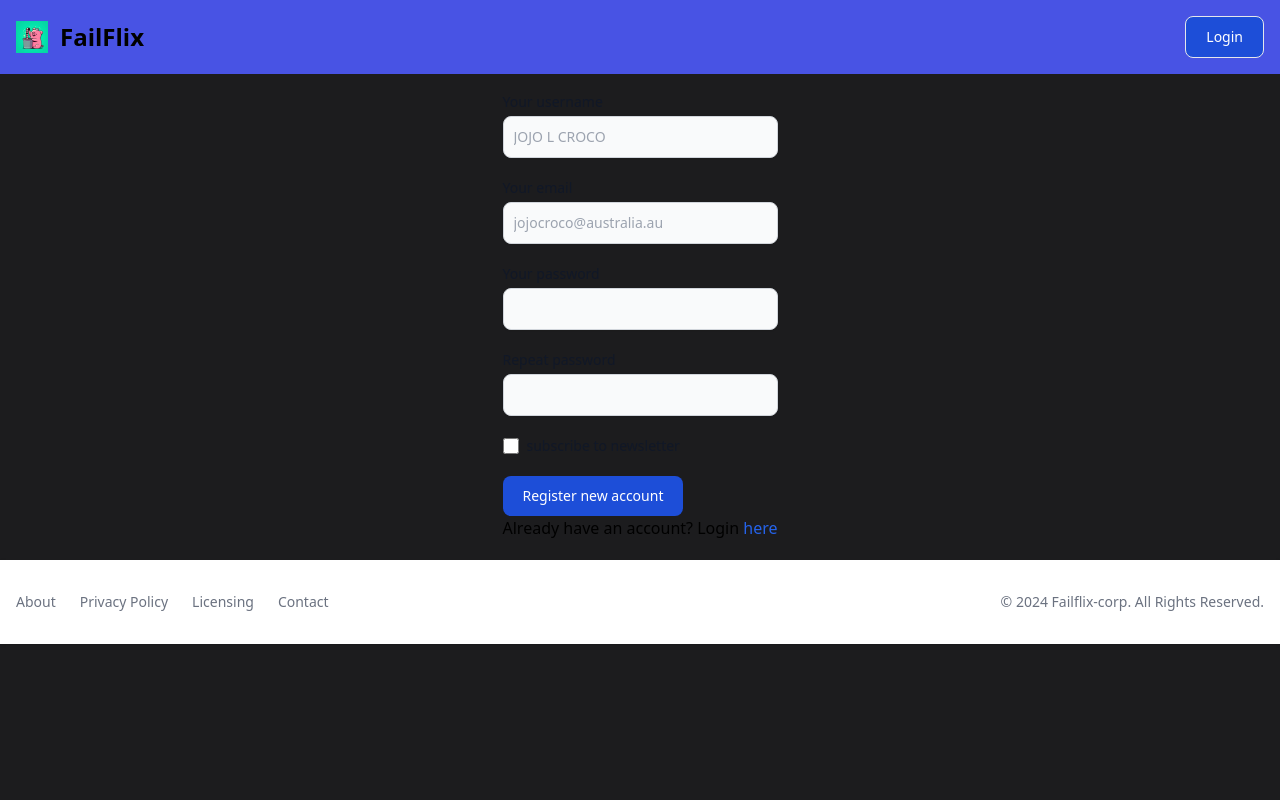
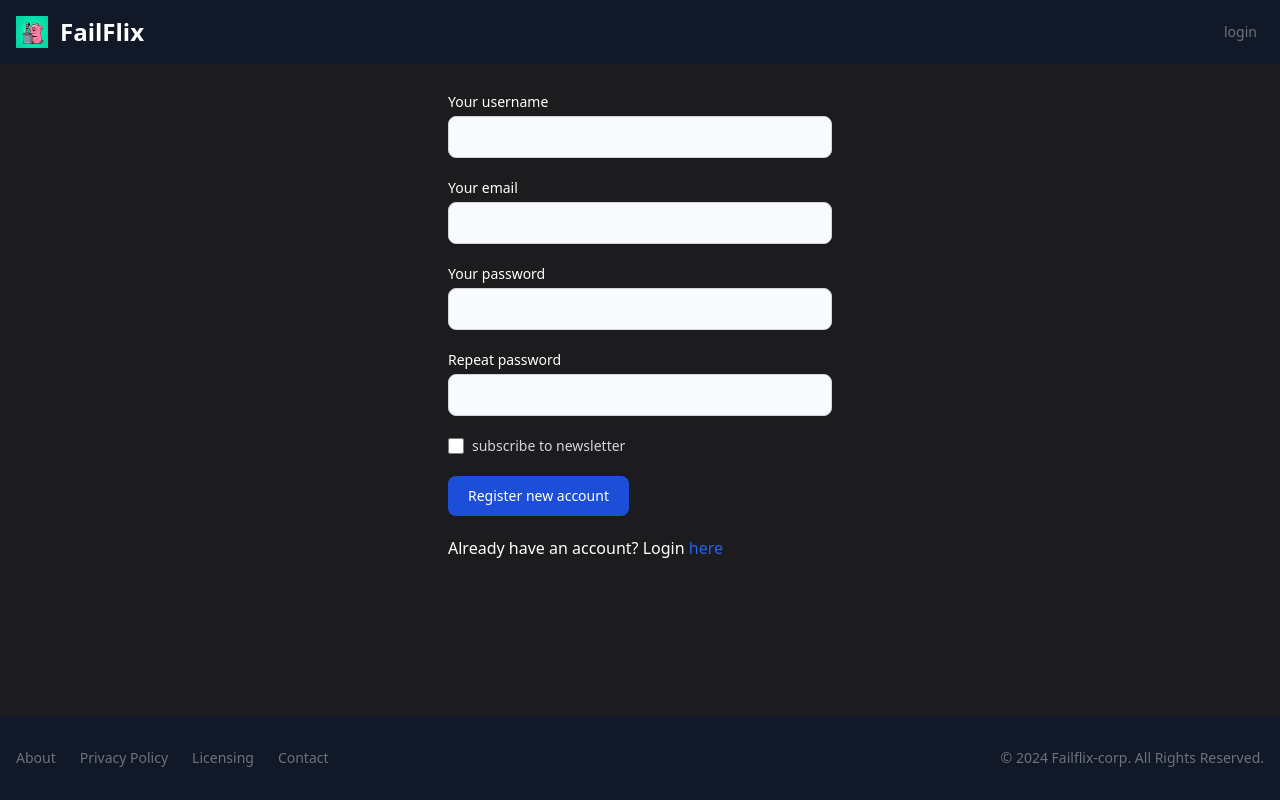
Before and after one commit to anthosaxe/getflix, a PHP site: page /register.php in a window 1280 px wide. Run offline with PHP 8.4, Linux system fonts and the light colour scheme; some libraries are stand-ins or nearby versions.

Commit message:
front fix

```diff
--- a/source/css/style.css
+++ b/source/css/style.css
@@ -1,8 +1,10 @@
 html,
 body {
+    height: 100%;
     margin: 0; /* Supprime les marges par défaut du body */
     display: flex;
     flex-direction: column;
+    min-height: 100vh;
 }
 
 body {
@@ -34,13 +36,12 @@ body {
 }
 
 .genre-button:hover {
-    background-color: #0056b3;
+    background-color: black;
 }
 
 /* Container for the movie details */
 .movie-detail {
     display: flex;
-    background: linear-gradient(135deg, #4853e4 50%, #ea13b6 100%);
     padding: 20px;
     border-radius: 15px;
     margin: 20px;
@@ -73,7 +74,6 @@ body {
 
 .movie-detail .rating {
     font-size: 1.2rem;
-    color: #ffeb3b;
     margin-bottom: 5px;
 }
 
@@ -106,3 +106,7 @@ body {
   #page-numbers button.bg-blue-500 {
     @apply bg-blue-500 text-white;
   }
+
+  .flex-1 {
+    flex: 1;
+}
--- a/source/ind-script.js
+++ b/source/ind-script.js
@@ -150,7 +150,7 @@ let movies = [];
         pageNumberButton.className = 'px-3 py-1 rounded-lg';
 
         if (i === currentPage) {
-          pageNumberButton.classList.add('bg-blue-500', 'text-white');
+          pageNumberButton.classList.add('bg-gray-400', 'text-white');
         } else {
           pageNumberButton.classList.add('bg-gray-200', 'text-gray-700');
         }
--- a/source/register.php
+++ b/source/register.php
@@ -13,64 +13,64 @@ if (isset($_SESSION['error'])) {
 <head>
     <meta charset="UTF-8">
     <meta name="viewport" content="width=device-width, initial-scale=1.0">
+    <script src="https://cdn.tailwindcss.com"></script>
+    <link rel="stylesheet" href="./css/style.css">
     <title>Failflix</title>
-    <link rel="stylesheet" href="./css/style.css">
-    <script src="https://cdn.tailwindcss.com"></script>
 </head>
 
-<body class="body-color">
-    <nav class="color-class border-gray-200 fixed w-full top-0 left-0 z-50">
-        <div class="flex flex-wrap justify-between items-center mx-auto max-w-screen-xl p-4">
+<body>
+
+    <div class="flex flex-col h-screen justify-between">
+    <header>
+      <nav class="color-class border-gray-200 fixed w-full top-0 left-0 z-50 bg-gray-900">
+        <div class="container mx-auto p-4">
+          <div class="flex flex-wrap justify-between items-center">
             <a href="./index.php" class="flex items-center space-x-3 rtl:space-x-reverse">
-                <img src="./images/cochon.jpg" class="h-8" alt="Flowbite Logo" />
-                <span class="self-center text-2xl font-semibold whitespace-nowrap dark:text-white">FailFlix</span>
+              <img src="./images/cochon.jpg" class="h-8" />
+              <span class="self-center text-2xl font-semibold whitespace-nowrap text-white">FailFlix</span>
             </a>
-            <div class="flex items-center space-x-6 rtl:space-x-reverse">
-                <a href="login.php" class="border text-white bg-blue-700 hover:bg-blue-800 focus:ring-4 focus:ring-blue-300 font-medium rounded-lg text-sm px-5 py-2.5 dark:bg-blue-600 dark:hover:bg-blue-700 focus:outline-none dark:focus:ring-blue-800">Login</a>
+
+            <button class="inline-flex items-center p-2 w-12 h-8 text-sm text-gray-500 rounded-lg hover:bg-gray-100 focus:outline-none focus:ring-2 focus:ring-gray-200 dark:text-gray-400 dark:hover:bg-gray-700 dark:focus:ring-gray-600" aria-controls="nav-menu" aria-expanded="false">
+              <a href="login.php">login</a>
+            </button>
           </div>
         </div>
       </nav>
+    </header>
+
+        <main class="mb-auto h-10">
             <form class="max-w-sm mx-auto my-5" action="./include/register_process.php" method="post">
                 <div class="mb-5">
-            <label for="username" class="block mb-1 text-sm font-medium text-gray-900 dark:text-white">Your username</label>
-            <input id="username" name="username" class="shadow-sm bg-gray-50 border border-gray-300 text-gray-900 text-sm rounded-lg focus:ring-blue-500 focus:border-blue-500 block w-full p-2.5 dark:bg-gray-700 dark:border-gray-600 dark:placeholder-gray-400 dark:text-white dark:focus:ring-blue-500 dark:focus:border-blue-500 dark:shadow-sm-light" placeholder="JOJO L CROCO" required />
+                    <label for="username" class="block mb-1 text-sm font-medium text-white">Your username</label>
+                    <input id="username" name="username" class="shadow-sm bg-gray-50 border border-gray-300 text-gray-900 text-sm rounded-lg focus:ring-blue-500 focus:border-blue-500 block w-full p-2.5 dark:bg-gray-700 dark:border-gray-600 dark:placeholder-gray-400 dark:text-white dark:focus:ring-blue-500 dark:focus:border-blue-500 dark:shadow-sm-light" required />
                 </div>
                 <div class="mb-5">
-            <label for="email" class="block mb-1 text-sm font-medium text-gray-900 dark:text-white">Your email</label>
-            <input type="email" id="email" name="email" class="shadow-sm bg-gray-50 border border-gray-300 text-gray-900 text-sm rounded-lg focus:ring-blue-500 focus:border-blue-500 block w-full p-2.5 dark:bg-gray-700 dark:border-gray-600 dark:placeholder-gray-400 dark:text-white dark:focus:ring-blue-500 dark:focus:border-blue-500 dark:shadow-sm-light" placeholder="jojocroco@australia.au" required />
+                    <label for="email" class="block mb-1 text-sm font-medium text-white">Your email</label>
+                    <input type="email" id="email" name="email" class="shadow-sm bg-gray-50 border border-gray-300 text-gray-900 text-sm rounded-lg focus:ring-blue-500 focus:border-blue-500 block w-full p-2.5 dark:bg-gray-700 dark:border-gray-600 dark:placeholder-gray-400 dark:text-white dark:focus:ring-blue-500 dark:focus:border-blue-500 dark:shadow-sm-light" required />
                 </div>
                 <div class="mb-5">
-            <label for="password" class="block mb-1 text-sm font-medium text-gray-900 dark:text-white">Your password</label>
+                    <label for="password" class="block mb-1 text-sm font-medium text-white">Your password</label>
                     <input type="password" id="password" name="password" class="shadow-sm bg-gray-50 border border-gray-300 text-gray-900 text-sm rounded-lg focus:ring-blue-500 focus:border-blue-500 block w-full p-2.5 dark:bg-gray-700 dark:border-gray-600 dark:placeholder-gray-400 dark:text-white dark:focus:ring-blue-500 dark:focus:border-blue-500 dark:shadow-sm-light" required />
                 </div>
                 <div class="mb-5">
-            <label for="repeat-password" class="block mb-1 text-sm font-medium text-gray-900 dark:text-white">Repeat password</label>
+                    <label for="repeat-password" class="block mb-1 text-sm font-medium text-white">Repeat password</label>
                     <input type="password" id="repeat-password" name="confirm_password" class="shadow-sm bg-gray-50 border border-gray-300 text-gray-900 text-sm rounded-lg focus:ring-blue-500 focus:border-blue-500 block w-full p-2.5 dark:bg-gray-700 dark:border-gray-600 dark:placeholder-gray-400 dark:text-white dark:focus:ring-blue-500 dark:focus:border-blue-500 dark:shadow-sm-light" required />
                 </div>
                 <div class="flex items-start mb-5">
                     <div class="flex items-center h-5">
                         <input id="terms" type="checkbox" name="newsletter" value="" class="w-4 h-4 border border-gray-300 rounded bg-gray-50 focus:ring-3 focus:ring-blue-300 dark:bg-gray-700 dark:border-gray-600 dark:focus:ring-blue-600 dark:ring-offset-gray-800 dark:focus:ring-offset-gray-800" />
                     </div>
-            <label for="terms" class="ms-2 text-sm font-medium text-gray-900 dark:text-gray-300">subscribe to newsletter</a></label>
+                    <label for="terms" class="ms-2 text-sm font-medium text-gray-300">subscribe to newsletter</a></label>
                 </div>
-        <button type="submit" class="text-white bg-blue-700 hover:bg-blue-800 focus:ring-4 focus:outline-none focus:ring-blue-300 font-medium rounded-lg text-sm px-5 py-2.5 text-center dark:bg-blue-600 dark:hover:bg-blue-700 dark:focus:ring-blue-800">Register new account</button>
-        <p>Already have an account? Login <a href="login.php" class="mb-4 font-medium text-blue-600 dark:text-blue-500 hover:underline">here</a></p>
+                <button type="submit" class="mb-5 text-white bg-blue-700 hover:bg-blue-800 focus:ring-4 focus:outline-none focus:ring-blue-300 font-medium rounded-lg text-sm px-5 py-2.5 text-center dark:bg-blue-600 dark:hover:bg-blue-700 dark:focus:ring-blue-800">Register new account</button>
+                <p class="text-white">Already have an account? Login <a href="login.php" class="mb-4 font-medium text-blue-600 dark:text-blue-500 hover:underline">here</a></p>
             </form>
-    <!-- <form action="./include/register_process.php" method="post">
-            <input type="text" name="username" placeholder="Username" required>
-            <input type="email" name="email" placeholder="Email" required>
-            <input type="password" name="password" placeholder="Password" required>
-            <input type="password" name="confirm_password" placeholder="Confirm Password" required>
-            <label>
-                <input type="checkbox" name="newsletter"> Subscribe to newsletter
-            </label>
-            <button type="submit">Register</button>
-        </form>
-        <p>Already have an account? <a href="test_connection.php">Login here</a></p> -->
-    </div>
-    <footer class="bg-white shadow dark:bg-gray-900">
-        <div class="w-full max-w-screen-xl mx-auto p-4 md:py-8 flex justify-between items-center">
-            <div class="flex flex-col sm:flex-row items-start">
+        </main>
+
+
+        <footer class="shadow bg-gray-900">
+      <div class="container mx-auto p-4 md:py-8">
+        <div class="flex flex-col sm:flex-row justify-between items-center">
           <ul class="flex flex-wrap justify-start mb-6 text-sm font-medium text-gray-500 sm:mb-0 dark:text-gray-400">
             <li>
               <a href="#" class="hover:underline me-4 md:me-6">About</a>
@@ -85,12 +85,15 @@ if (isset($_SESSION['error'])) {
               <a href="#" class="hover:underline">Contact</a>
             </li>
           </ul>
-            </div>
           <div class="text-sm text-gray-500 dark:text-gray-400">
             © 2024 <a href="#" class="hover:underline">Failflix-corp</a>. All Rights Reserved.
           </div>
         </div>
+      </div>
     </footer>
+
+    </div>
+
 </body>
 
 </html>
```
Also changed, not shown: source/film_data.php (+25 -12 lines), source/index.php (+30 -17 lines), source/login.php (+17 -13 lines). Lines whose indentation alone changed are shown as unchanged.
